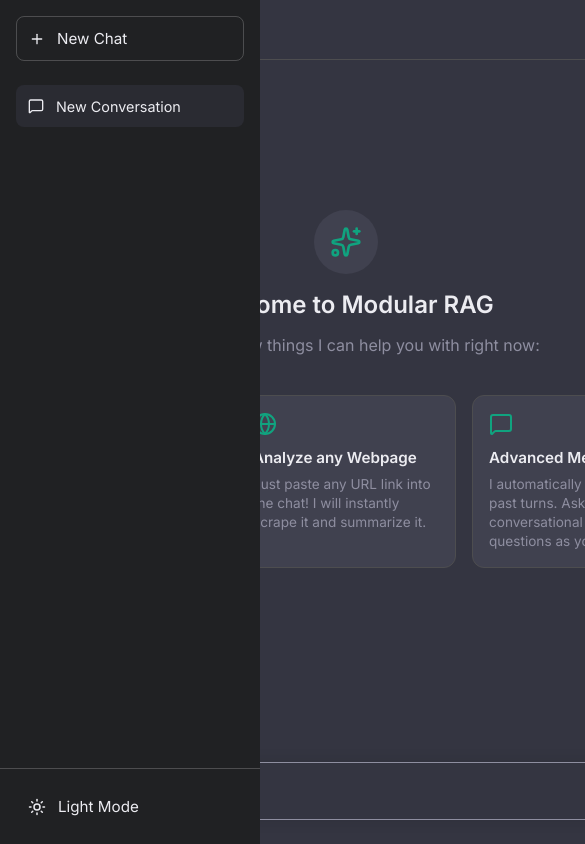
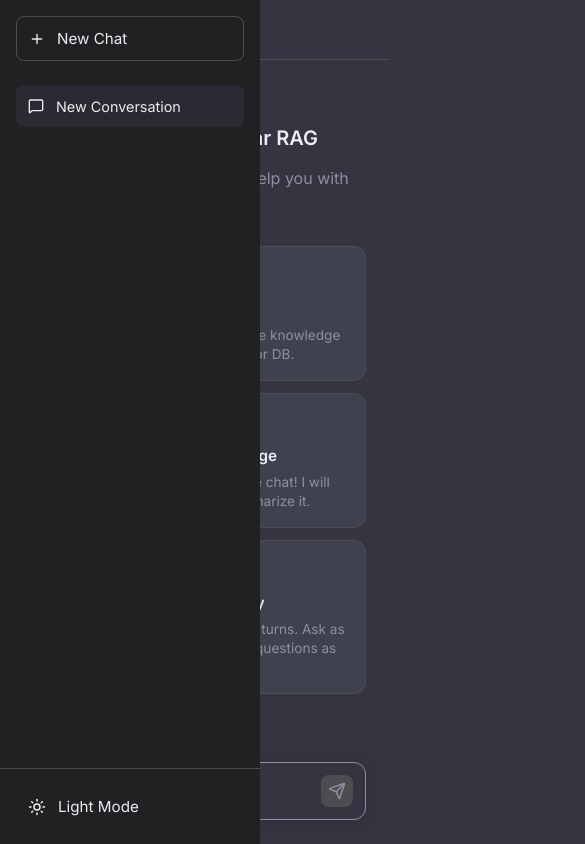
Before and after one commit to thenewapple2004-netizen/modular-rag, a React (Vite) app in the folder frontend/: page / in a window 390 px wide. Shown: the top 844 px of the page, 585 px wide, since content can reach past the window. Built offline with nearby package versions, Linux system fonts and the light colour scheme.

Commit message:
Style: Optimize User Guide for dynamic mobile responsiveness on Vercel

```diff
--- a/frontend/src/index.css
+++ b/frontend/src/index.css
@@ -445,6 +445,12 @@ body {
   height: 100%;
   gap: 16px;
   color: var(--text-muted);
+  text-align: center;
+  padding: 0 24px;
+}
+
+.empty-state p {
+  line-height: 1.5;
 }
 
 .empty-state-icon {
@@ -509,3 +515,17 @@ body {
   font-size: 0.85rem;
   line-height: 1.4;
 }
+
+/* Mobile Responsiveness for Empty State */
+@media (max-width: 768px) {
+  .empty-state h2 {
+    font-size: 1.25rem;
+  }
+
+  .empty-state-guide {
+    grid-template-columns: 1fr;
+    gap: 12px;
+    margin-top: 16px;
+    padding-bottom: 24px;
+  }
+}
```
